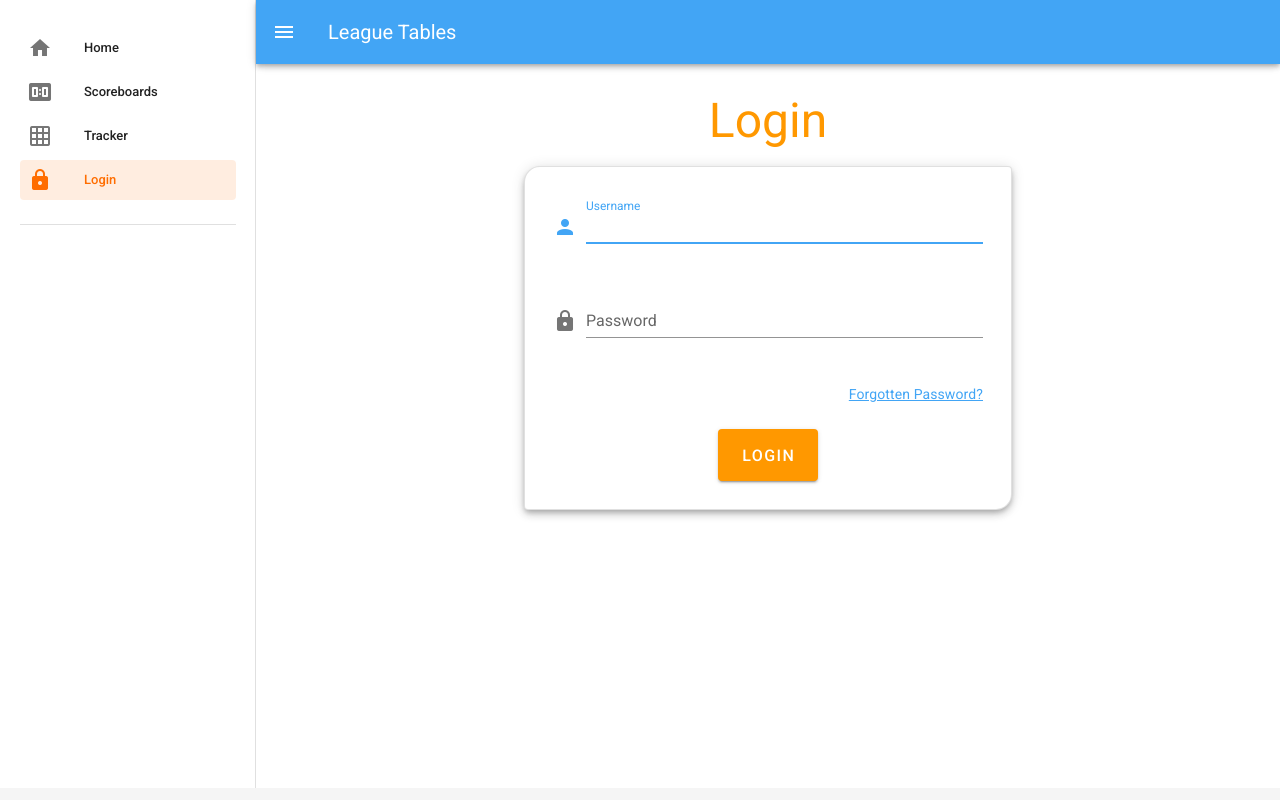
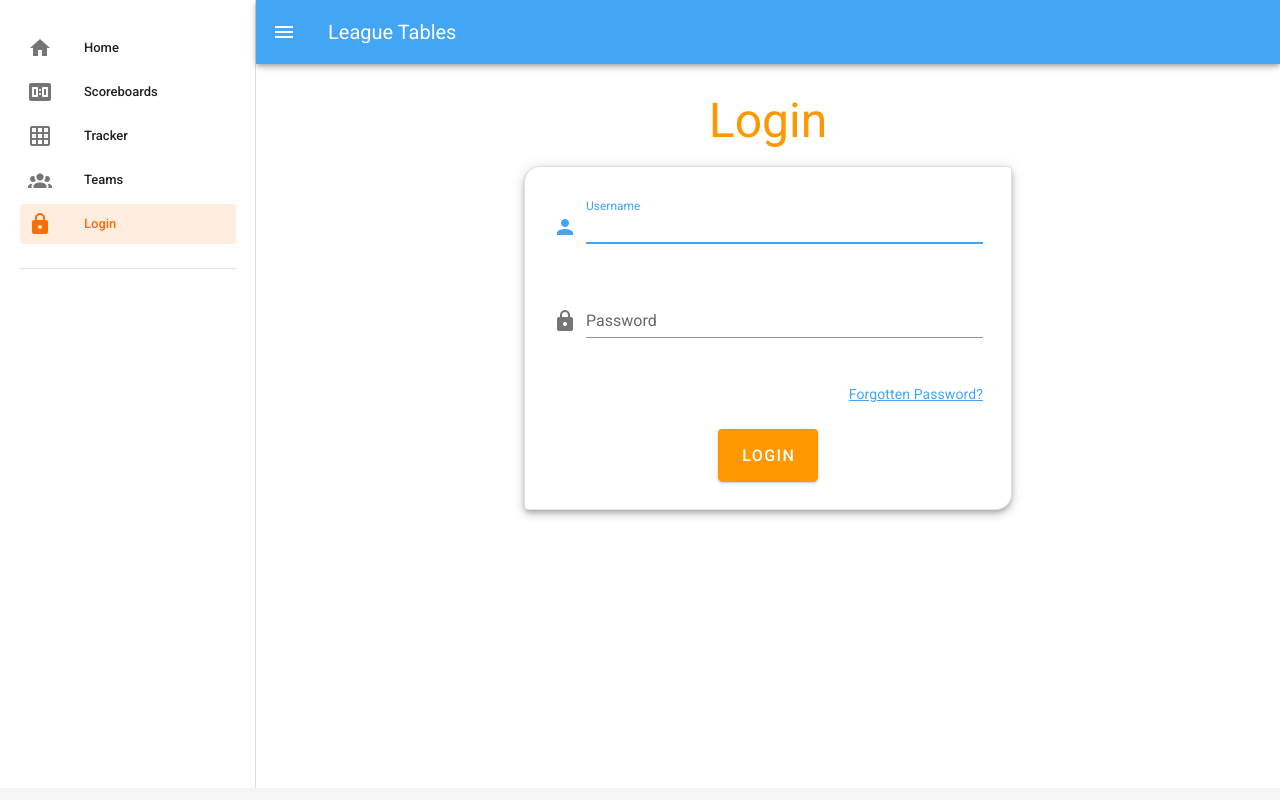
Before and after one commit to TheTemptingSavior/badminton-league-tables, a Vue app in the folder frontend/: page /#/login in a window 1280 px wide. Built offline with nearby package versions, Linux system fonts and the light colour scheme.

Commit message:
templated new page for viewing teams

```diff
--- a/frontend/src/components/NavBar.vue
+++ b/frontend/src/components/NavBar.vue
@@ -19,6 +19,12 @@
           <v-icon>mdi-grid</v-icon>
         </v-list-item-icon>
         <v-list-item-title>Tracker</v-list-item-title>
+      </v-list-item>
+      <v-list-item to="/teams">
+        <v-list-item-icon>
+          <v-icon>mdi-account-group</v-icon>
+        </v-list-item-icon>
+        <v-list-item-title>Teams</v-list-item-title>
       </v-list-item>
       <v-list-item to="/admin" v-if="isLoggedIn">
         <v-list-item-icon>
--- a/frontend/src/router/index.js
+++ b/frontend/src/router/index.js
@@ -8,6 +8,7 @@ import Tracker from "@/views/Tracker";
 import NotFound from "@/views/errors/NotFound";
 import adminRoutes from "@/router/adminRoutes";
 import Scorecard from "@/views/Scorecard";
+import Teams from "@/views/Teams";
 
 Vue.use(VueRouter)
 
@@ -54,6 +55,14 @@ const routes = [
     }
   },
   {
+    path: '/teams',
+    name: 'Teams',
+    component: Teams,
+    meta: {
+      title: 'Teams'
+    }
+  },
+  {
     path: '*',
     name: 'NotFound',
     component: NotFound,
--- /dev/null
+++ b/frontend/src/views/Teams.vue
@@ -0,0 +1,46 @@
+<template>
+  <div id="teams">
+    <v-row>
+      <v-col cols="12" xs="12" class="text-center">
+        <h2 class="text-center accent--text text-h2">
+          League Teams
+        </h2>
+        <h5 class="text-center accent--text text-h5">{{ currentSeason }}</h5>
+        <div class="text-center py-5">
+          <SeasonModal @seasonChange="changeSeason"  />
+        </div>
+      </v-col>
+    </v-row>
+  </div>
+</template>
+<script>
+
+export default {
+  name: 'Teams',
+  computed: {
+    seasonTeams() {
+      return [];
+    },
+    currentSeason() {
+      if (this.$store.state.tracker.current.season !== undefined) {
+        return "Season " + this.$store.state.tracker.current.season.slug;
+      } else {
+        return "Season N/A"
+      }
+    },
+  },
+  methods: {
+    changeSeason(sid) {
+      console.log("Changing season to " + sid);
+      this.$store.dispatch('loadSeasonTeams', {
+        sid: sid
+      });
+    }
+  },
+  created() {
+    // TODO: Implement this method to get an object back containing the
+    //       teams active in the current season
+    this.$store.dispatch('loadSeasonTeams');
+  }
+}
+</script>
--- a/frontend/src/views/Tracker.vue
+++ b/frontend/src/views/Tracker.vue
@@ -3,7 +3,7 @@
     <v-row >
       <v-col cols="12" xs="12" class="text-center">
         <h2 class="accent--text text-h2">Game Tracker</h2>
-        <h5 class="text-center accent--text text-h5">Season {{ currentSeason }}</h5>
+        <h5 class="text-center accent--text text-h5">{{ currentSeason }}</h5>
         <div class="text-center py-5">
           <SeasonModal @seasonChange="changeSeason"  />
         </div>
```
Also changed, not shown: 2 other files (tests, documents, lock files or other folders).
